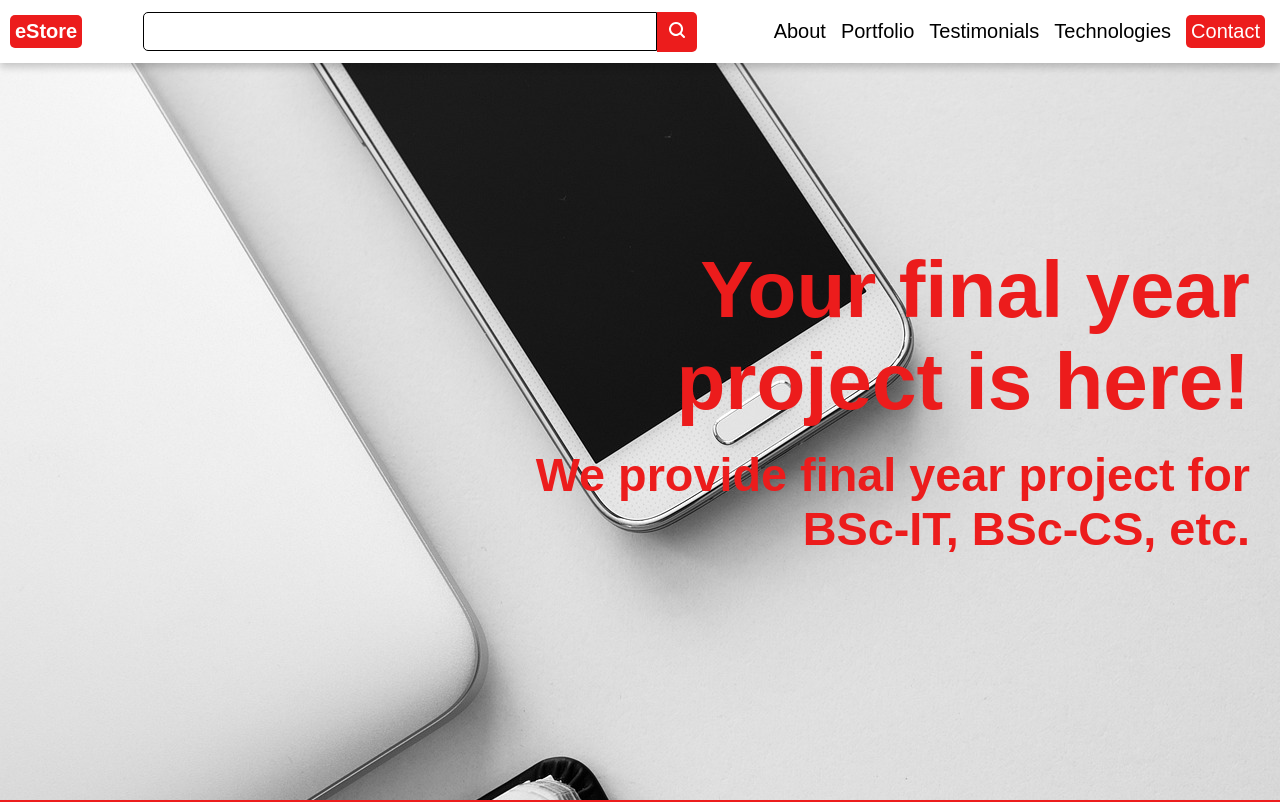
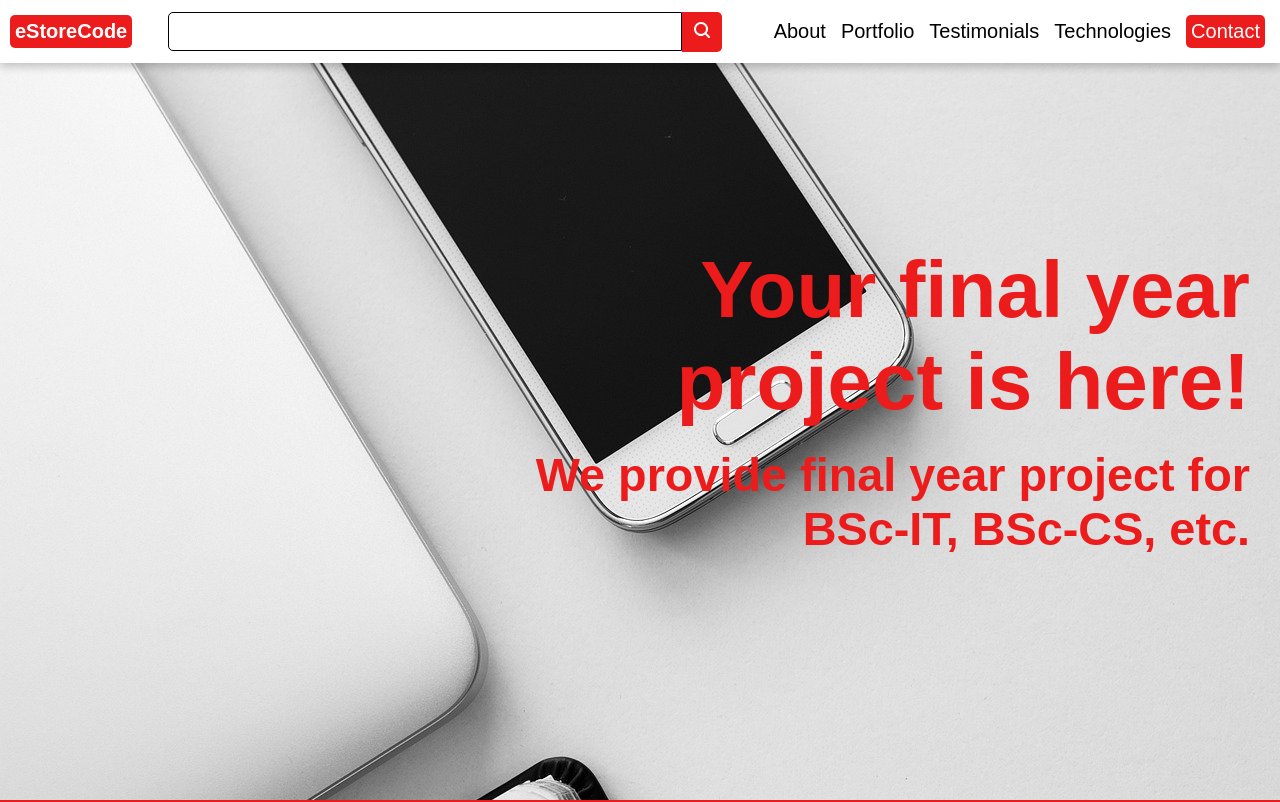
Before and after one commit to Omkar270048/estore, a plain HTML site: page index.html in a window 1280 px wide. Shown: the top 802 px of the page. Drawn offline with Linux system fonts and the light colour scheme.

Commit message:
Update index.html

```diff
--- a/index.html
+++ b/index.html
@@ -11,7 +11,7 @@
 
 <body>
     <header class="elevate">
-        <p class="logo">eStore</p>
+        <p class="logo">eStoreCode</p>
         <div class="search-container">
             <input type="text">
             <button>
```
